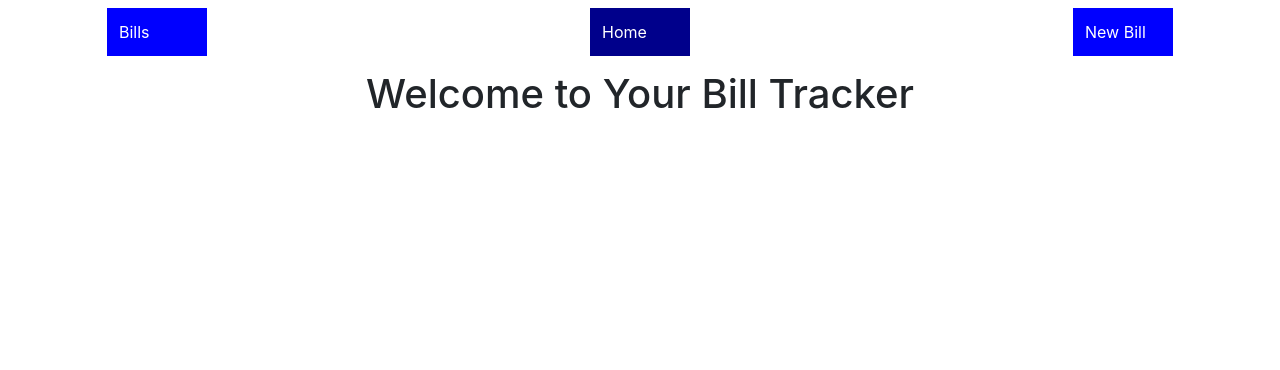
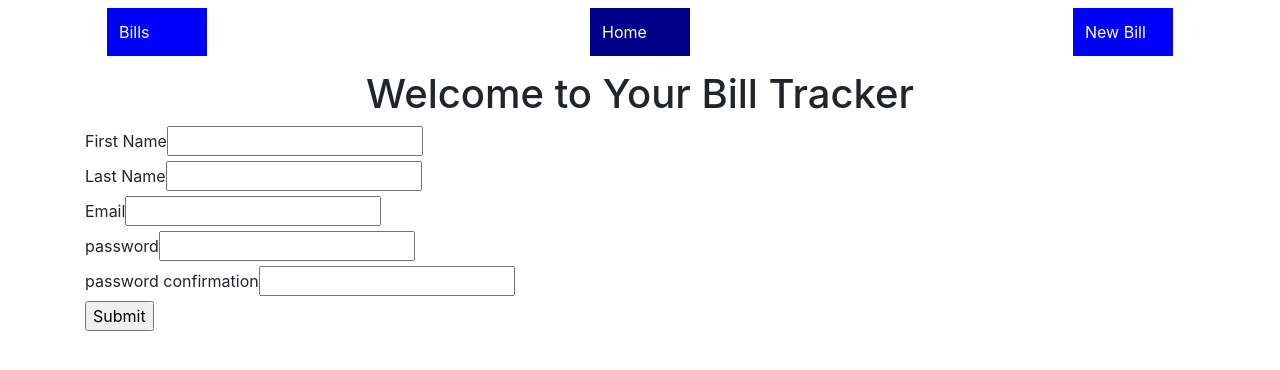
Before and after one commit to BrittanyTinnin/debt-tracker-react-frontend, a React (Create React App) app: page / in a window 1280 px wide. Shown: the top 370 px of the page. Built offline with nearby package versions, Linux system fonts and the light colour scheme.

Commit message:
add Login form to home component

```diff
--- a/src/components/Home.js
+++ b/src/components/Home.js
@@ -1,4 +1,9 @@
 import React from 'react'
+import LoginContainer from '../container/LoginContainer';
 
 
-export default () => <h1 className="text-center">Welcome to Your Bill Tracker</h1>
+export default () =>
+<div>
+    <h1 className="text-center">Welcome to Your Bill Tracker</h1>
+    <LoginContainer />
+</div>
--- a/src/components/LoginForm.js
+++ b/src/components/LoginForm.js
@@ -6,15 +6,15 @@ class LoginForm extends Component {
       <div>
         <form>
         <label>First Name</label>
-        <input type="text" name="first_name" required/>
+        <input type="text" name="first_name" required/><br/>
         <label>Last Name</label>
-        <input type="text" name="last_name" required/>
+        <input type="text" name="last_name" required/><br/>
         <label>Email</label>
-        <input type="text" name="first_name" required/>
+        <input type="text" name="email" required/><br/>
         <label>password</label>
-        <input type="text" name="first_name" required/>
+        <input type="text" name="password" required/><br/>
         <label>password confirmation</label>
-        <input type="text" name="first_name" required/>
+        <input type="text" name="password_confirmation" required/><br/>
         <input type="submit"/>
         </form>
       </div>
--- a/src/container/LoginContainer.js
+++ b/src/container/LoginContainer.js
@@ -2,6 +2,7 @@ import React, { Component } from 'react'
 import LoginForm from '../components/LoginForm';
 
 class LoginContainer extends Component {
+
   render() {
     return (
       <div>
```
